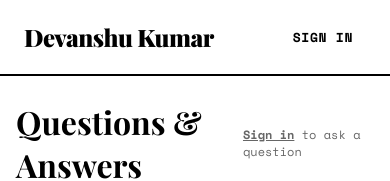
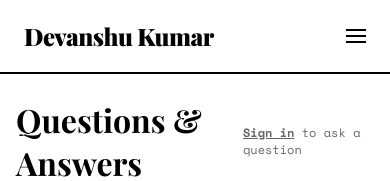
Before and after one commit to devanshuk3/blog_web, a React (Vite) app in the folder frontend/: page /questions in a window 390 px wide. Shown: the top 181 px of the page. Built offline with nearby package versions, Linux system fonts and the light colour scheme; no server answers.

Commit message:
Add responsive mobile navbar with hamburger menu

```diff
--- a/frontend/src/components/Navbar.jsx
+++ b/frontend/src/components/Navbar.jsx
@@ -1,6 +1,8 @@
+import { useState } from 'react';
 import { Link, useNavigate } from 'react-router-dom';
 
 function Navbar() {
+  const [isOpen, setIsOpen] = useState(false);
   const navigate = useNavigate();
   const token = localStorage.getItem('token') || localStorage.getItem('adminToken');
   const role = localStorage.getItem('userRole') || (localStorage.getItem('adminToken') ? 'admin' : null);
@@ -13,25 +15,38 @@ function Navbar() {
     localStorage.removeItem('adminToken');
     localStorage.removeItem('userRole');
     localStorage.removeItem('username');
+    setIsOpen(false);
     navigate('/');
   };
 
   return (
     <nav className="navbar">
-      <Link to="/" className="brand">Devanshu Kumar</Link>
-      <div className="nav-links">
+      <Link to="/" className="brand" onClick={() => setIsOpen(false)}>Devanshu Kumar</Link>
+
+      <button
+        type="button"
+        className="hamburger"
+        onClick={() => setIsOpen(!isOpen)}
+        aria-label="Toggle menu"
+      >
+        <span className={`bar ${isOpen ? 'open' : ''}`}></span>
+        <span className={`bar ${isOpen ? 'open' : ''}`}></span>
+        <span className={`bar ${isOpen ? 'open' : ''}`}></span>
+      </button>
+
+      <div className={`nav-links ${isOpen ? 'open' : ''}`}>
         {token ? (
           <>
             <span className="user-role-badge">
               {isAdmin ? `Admin${username ? ` (${username})` : ''}` : username}
             </span>
-            <Link to="/questions">QUESTIONS</Link>
-            <Link to="/ideas">IDEAS</Link>
-            {isAdmin && <Link to="/admin/new">NEW POST</Link>}
+            <Link to="/questions" onClick={() => setIsOpen(false)}>QUESTIONS</Link>
+            <Link to="/ideas" onClick={() => setIsOpen(false)}>IDEAS</Link>
+            {isAdmin && <Link to="/admin/new" onClick={() => setIsOpen(false)}>NEW POST</Link>}
             <button type="button" onClick={logout}>SIGN OUT</button>
           </>
         ) : (
-          <Link to="/login">SIGN IN</Link>
+          <Link to="/login" onClick={() => setIsOpen(false)}>SIGN IN</Link>
         )}
       </div>
     </nav>
--- a/frontend/src/index.css
+++ b/frontend/src/index.css
@@ -36,6 +36,7 @@ h1, h2, h3 {
   padding: 20px 24px;
   border-bottom: 2px solid var(--border);
   background: var(--bg);
+  position: relative;
 }
 
 .brand {
@@ -51,6 +52,80 @@ h1, h2, h3 {
   display: flex;
   gap: 12px;
   align-items: center;
+}
+
+/* Hamburger Button */
+.hamburger {
+  display: none;
+  flex-direction: column;
+  justify-content: space-between;
+  width: 20px;
+  height: 14px;
+  background: transparent;
+  border: none;
+  cursor: pointer;
+  padding: 0;
+  z-index: 10;
+}
+
+.hamburger .bar {
+  width: 20px;
+  height: 2px;
+  background-color: var(--text);
+  transition: all 0.2s ease;
+}
+
+/* Hamburger animation to X */
+.hamburger .bar.open:nth-child(1) {
+  transform: translateY(6px) rotate(45deg);
+}
+
+.hamburger .bar.open:nth-child(2) {
+  opacity: 0;
+}
+
+.hamburger .bar.open:nth-child(3) {
+  transform: translateY(-6px) rotate(-45deg);
+}
+
+/* Responsive Navbar for Mobile */
+@media (max-width: 768px) {
+  .hamburger {
+    display: flex;
+  }
+
+  .nav-links {
+    display: none;
+    position: absolute;
+    top: 100%;
+    left: 0;
+    right: 0;
+    background: var(--bg);
+    flex-direction: column;
+    align-items: stretch;
+    padding: 16px 24px;
+    border-bottom: 2px solid var(--border);
+    z-index: 100;
+    gap: 8px;
+  }
+
+  .nav-links.open {
+    display: flex;
+  }
+
+  .nav-links a, .nav-links button {
+    text-align: center;
+    width: 100%;
+    padding: 10px 12px;
+    box-sizing: border-box;
+  }
+
+  .user-role-badge {
+    text-align: center;
+    width: 100%;
+    box-sizing: border-box;
+    margin-bottom: 4px;
+  }
 }
 
 .user-role-badge {
```
